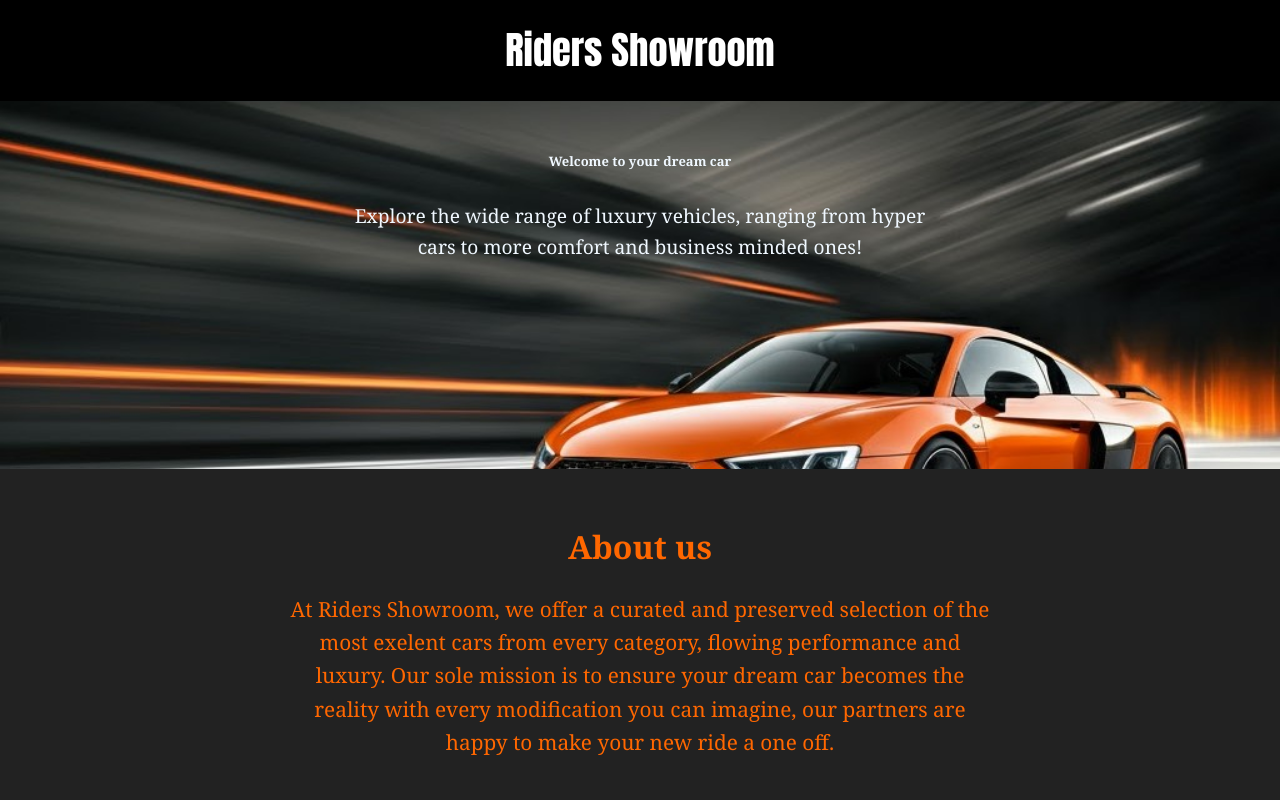
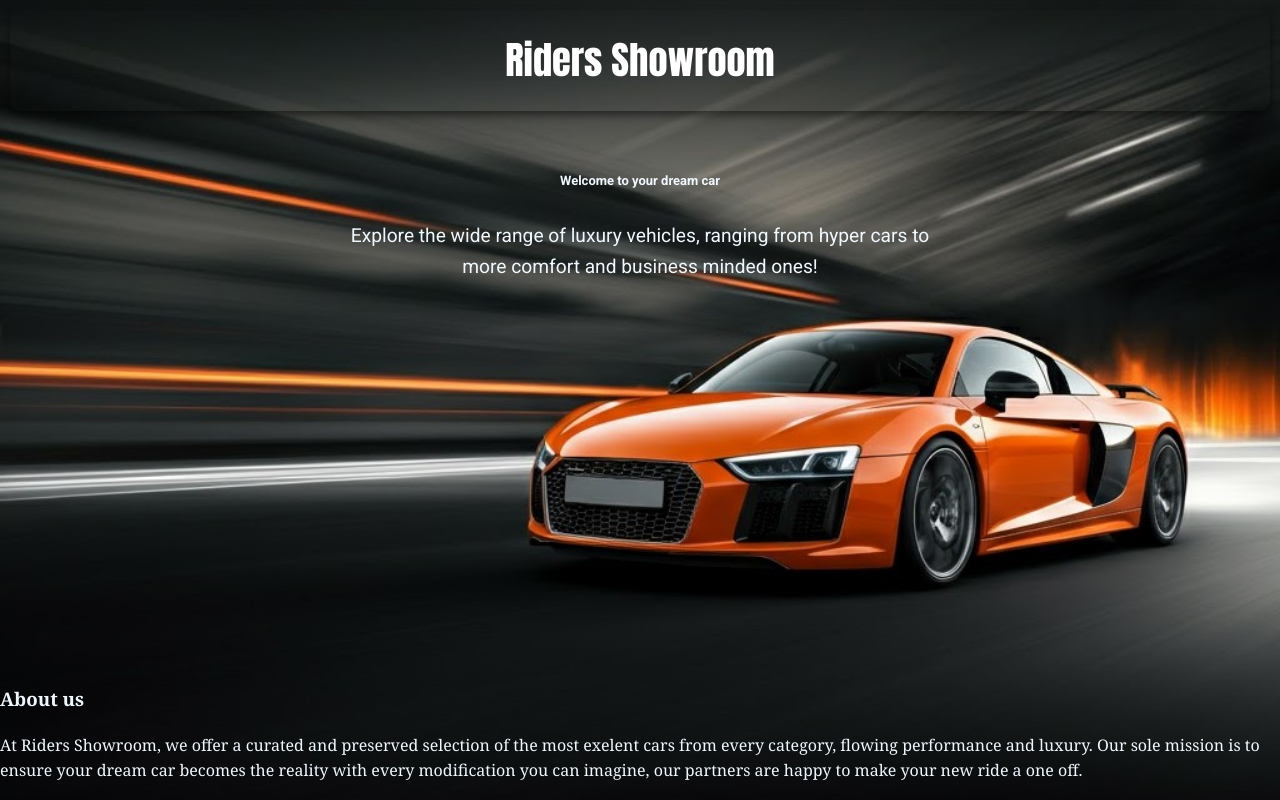
Before and after one commit to spicyyy1/Riders-sales, a PHP site: page /v8.html in a window 1280 px wide. Run offline with PHP 8.4, Linux system fonts and the light colour scheme.

Commit message:
Update v8.css

```diff
--- a/v8.css
+++ b/v8.css
@@ -1,3 +1,5 @@
+@import url('https://fonts.googleapis.com/css2?family=Poppins:wght@300;400;600&family=Roboto:wght@300;400;700&display=swap');
+
 body, h1, h2, h3 .p{
     margin: 0;
     padding: 2;
@@ -11,23 +13,70 @@ body{
     background-size: cover;
     line-height: 1.6;
 }
+body : : before {
+    content: "";
+    position: absolute;
+    top: 0;
+    left: 0;
+    width: 100%;
+    height: 100%;
+    background: rgba(0, 0, 0, 0,5);
+    z-index: -1;
+}
+
 .main-container{
     display: grid;
     grid-template-rows: auto 1fr auto;
     height: 100vh;
-    background: rgba(black, black, black, black);
 }
 
 header{
-    background: #000000;
-    color: #fff;
+    position: relative;
+    background: ##77787c;
+    color: #ffff;
     text-align: center;
     padding: 20px;
+    display: flex;
+    justify-content: center;
+    align-items: center;
+    border-radius: 10px;
+    margin: 10px;
+    box-shadow: 0 4px 8px rgba(0, 0, 0, 0.5);
+    animation slideDown 2s forwards;
+}
+
+header .logo{
+    position: absolute;
+    top: 50%;
+    left: 50%;
+    transform: translate(-50%, -50%);
+    height: 90px;
+    width: auto;
+    display: flex;
+    align-items: center;
+    justify-content: center;
+    opacity: 0.7;
+}
+
+header .logo img{
+    height: 100%;
+    width: auto;
 }
 
 header h1 {
     font-size: 2.4rem;
     font-family: Impact, Haettenschweiler, 'Arial Narrow Bold', sans-serif;
+}
+
+@keyframes slideDown{
+    0%{
+        transform: translateY(-100%);
+        opacity: 0;
+    }
+100%{
+    transform: translateY(0);
+    opacity: 1;
+    }
 }
 
 .hyper-section{
@@ -37,35 +86,36 @@ header h1 {
     justify-content: center;
     text-align: center;
     padding: 50px 20px;
+    opacity: 0;
+    animation: fadeSlideIn 2s ease-out 1s forwards;
 }
 
 .hyper-section h2 {
     font-size: small;
+    font-family: 'Roboto', sans-serif;
     margin-bottom: 10px;
 }
 
 .hyper-section p {
     font-size: 1.2rem;
+    font-family: 'Roboto', sans-serif;
     max-width: 600px;
 }
 
-footer{
-    background: #222;
-    padding: 20px;
+.bio-section p{
+    font-size: 1.3rem;
+    font-family: 'Roboto', sans-serif;
+    max-width: 800px;
+    margin: 0auto;
 }
 
-.footer-bio{
-    text-align: center;
-    max-width: 700px;
-    margin: auto;
+@keyframes fadeSlideIn{
+    0% {
+        opacity: 0;
+        transform: translateY(0);
+    }
+    100% {
+        opacity: 1;
+        transform: translateY(0);
+    }
 }
-
-.footer-bio h3{
-    font-size: 2rem;
-    color: #ff6700;
-    margin-bottom:10px;
-}
-.footer-bio p{
-    font-size: 1.3rem;
-    color: #ff6700;
-}
```
